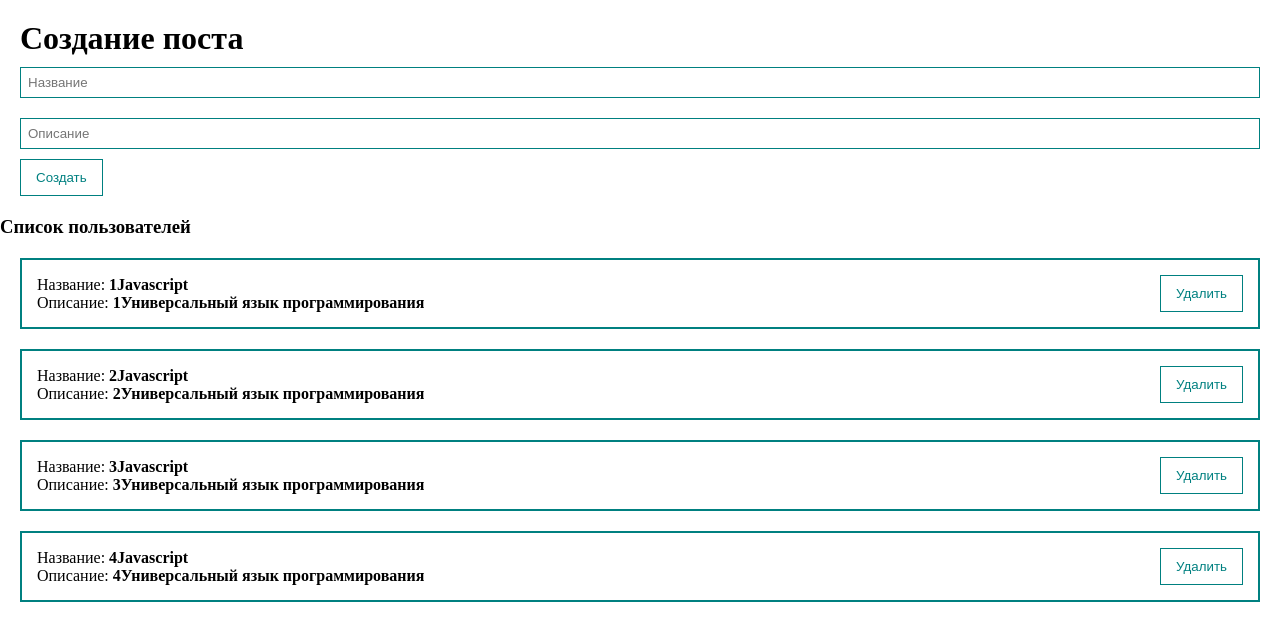
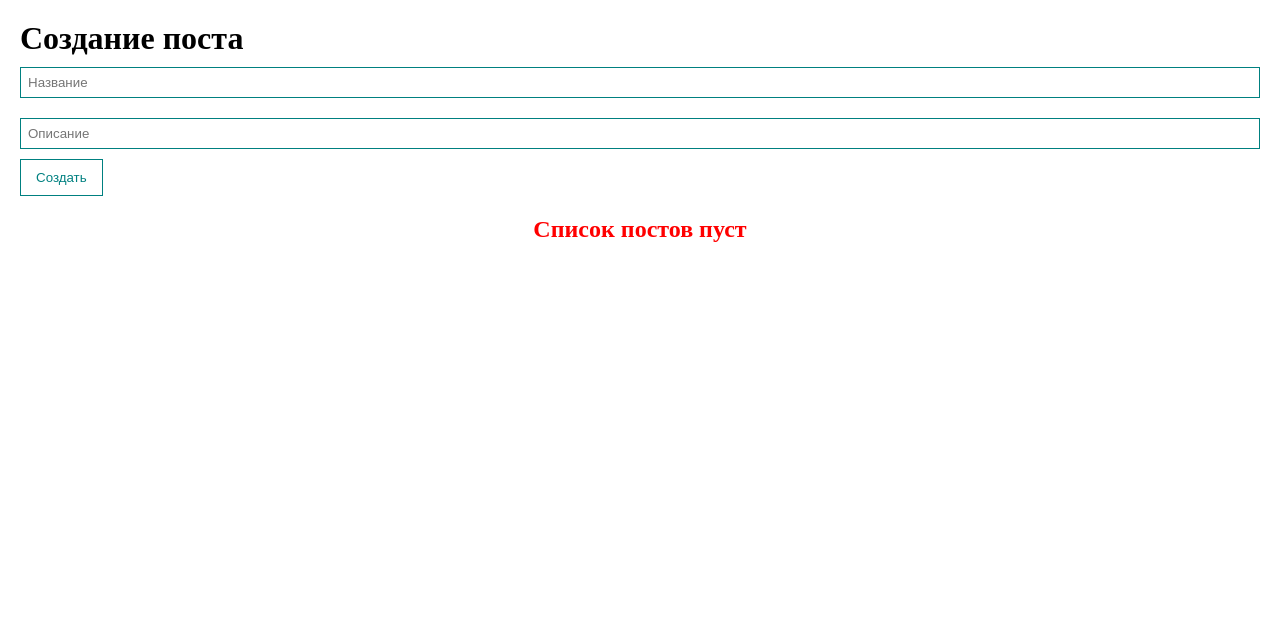
Before and after one commit to ViolettaFilimonova/Vue3, a Vue app: page / in a window 1280 px wide. Shown: the top 640 px of the page. Built offline with nearby package versions, Linux system fonts and the light colour scheme; the HTML template or start-up script is replaced by a standard one.

Commit message:
delete button

```diff
--- a/src/App.vue
+++ b/src/App.vue
@@ -1,7 +1,7 @@
 <template>
 <div>
   <post-form @createP="createPost"/>
-  <post-list :posts="posts"/>
+  <post-list :posts="posts" @remove="removePost"/>
 </div>
 </template>
 <script>
@@ -15,13 +15,16 @@ export default {
         {id:1, title: '1Javascript', text: '1Универсальный язык программирования'},
         {id:2, title: '2Javascript', text: '2Универсальный язык программирования'},
         {id:3, title: '3Javascript', text: '3Универсальный язык программирования'},
-        {id:3, title: '4Javascript', text: '4Универсальный язык программирования'}
+        {id:4, title: '4Javascript', text: '4Универсальный язык программирования'}
       ],
     }
   },
   methods:{
     createPost(post){
       this.posts.push(post)
+    },
+    removePost(post){
+      this.posts = this.posts.filter(p => p.id !== post.id)
     }
   }
 }
--- a/src/Components/PostItem.vue
+++ b/src/Components/PostItem.vue
@@ -5,7 +5,7 @@
       <div>Описание: <strong>{{post.text}}</strong></div>
     </div>
     <div class="post__btns">
-      <my-button>Удалить</my-button>
+      <my-button @click="$emit('remove', post)">Удалить</my-button>
     </div>
   </div>
 </template>
@@ -17,8 +17,12 @@ export default {
       type: Object,
       required: true,
     }
+  },
+  methods:{
+  },
+  mounted(){
+    console.log(this.post);
   }
-
 }
 </script>
 
--- a/src/Components/PostList.vue
+++ b/src/Components/PostList.vue
@@ -1,7 +1,16 @@
 <template>
-  <div>
+  <div v-if="posts.lenght > 0">
     <h3>Список пользователей</h3>
-    <post-item :post="post" v-for="post in posts" key="post.id" class="post"/>
+    <post-item
+      v-for="post in posts"
+      :post="post"
+      key="post.id"
+      class="post"
+      @remove="$emit('remove', post)"
+    />
+  </div>
+  <div class="red" v-else>
+    <h2>Список постов пуст</h2>
   </div>
 </template>
 
@@ -13,11 +22,16 @@ export default {
   props:{
     posts:{
       type:Array,
+      required: true
     }
-  }
+  },
 }
 </script>
 
-<style scoped>
-
+<style>
+.red{
+  color: red;
+  display: flex;
+  justify-content: center;
+}
 </style>
```
Also changed, not shown: src/Components/UI/MyDialog.vue (added).
